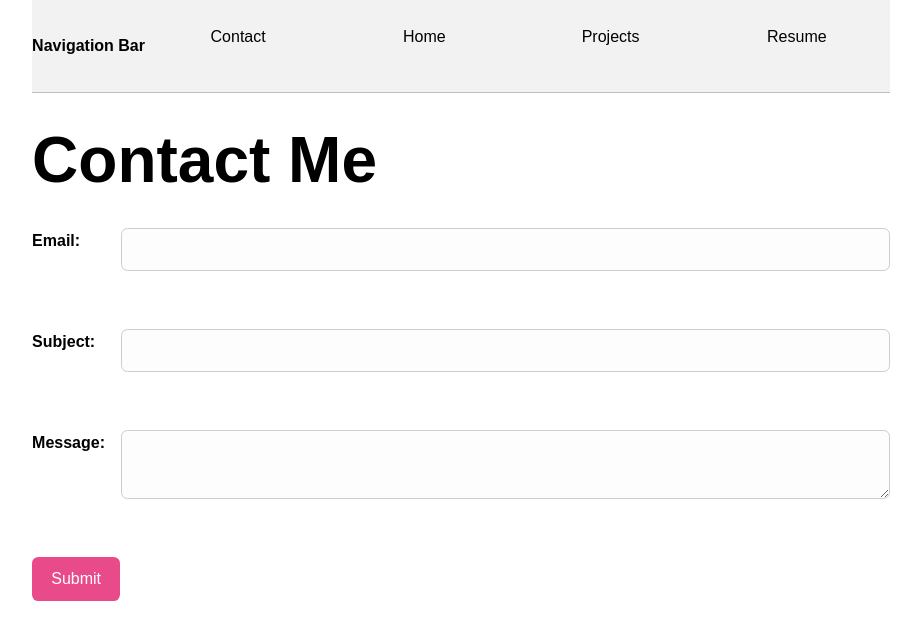
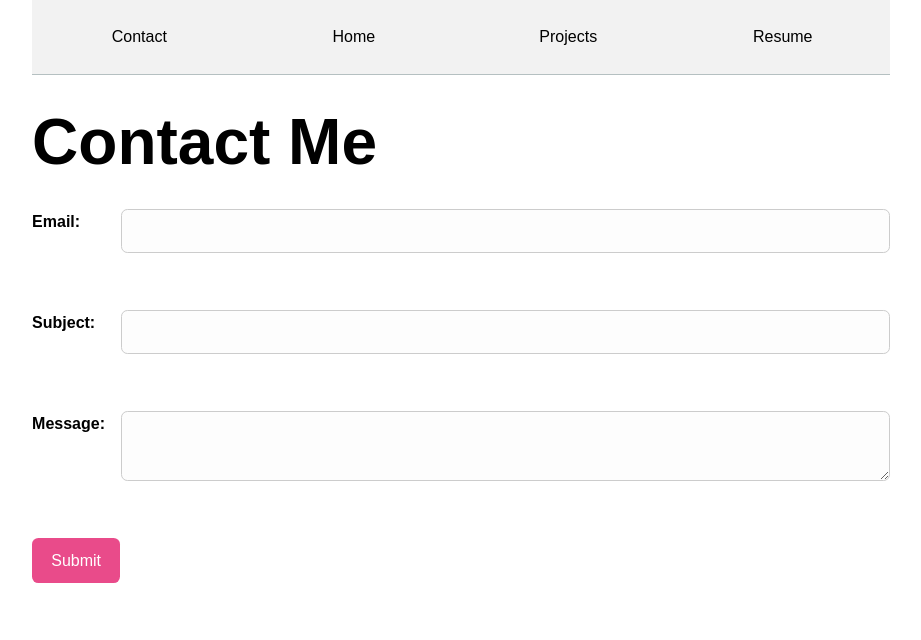
Before and after one commit to eshamir3/Portfolio, a plain HTML site: page contact/index.html in a window 1280 px wide. Shown: the whole page, without its empty margins (179-1100 px from the left). Drawn offline with Linux system fonts and the light colour scheme.

Commit message:
Update index.html

```diff
--- a/contact/index.html
+++ b/contact/index.html
@@ -17,7 +17,7 @@
 
     <div class="heading">
 
-      <h4>Navigation Bar</h4>
+
 
     </div>
 
```
